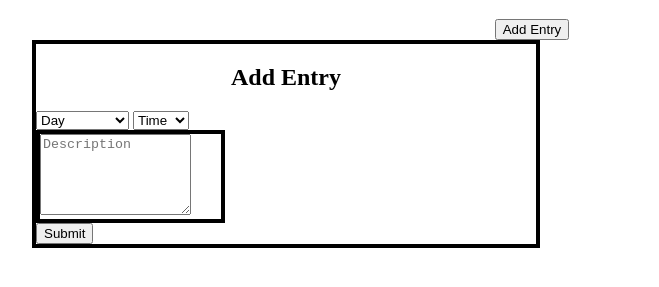
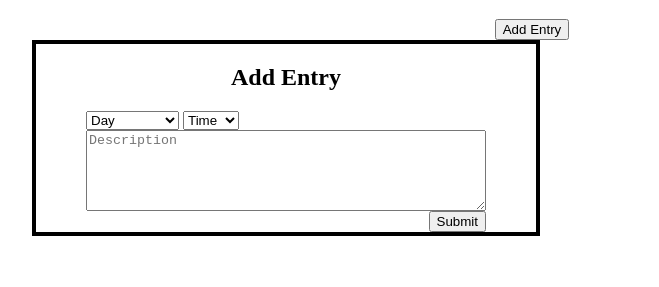
Before and after one commit to 16hsuisaac/week-planner, a plain HTML site: page index.html in a window 1280 px wide. Shown: the part 69-356 px from the top of the page, without its empty margins (108-767 px from the left). Drawn offline with Linux system fonts and the light colour scheme.

Commit message:
some funny comment

```diff
--- a/index.html
+++ b/index.html
@@ -24,9 +24,11 @@
           <h2>Add Entry</h2>
       </div>
 
-      <form>
-        <div class="row">
-          <div class="dropDown">
+      <form class="row justify-center">
+        <div class="modal-width ">
+
+          <div class="row  justify-center">
+            <div class="dropDown column-full">
               <label>
                 <select name="Days of the Week">
                   <option disabled selected>Day</option>
@@ -71,16 +73,14 @@
             </div>
           </div>
 
-        <div class="row">
-          <div class="text">
-            <label>
-              <textarea placeholder="Description" rows="5"></textarea>
-            </label>
-          </div>
+
+          <div class="row column-full justify-center">
+            <textarea placeholder="Description" class="column-full" rows="5"></textarea>
           </div>
 
-        <div class="row">
-          <div class="submit">
+
+
+          <div class="  submit column-full row flex-end">
             <button>Submit</button>
           </div>
         </div>
--- a/styles.css
+++ b/styles.css
@@ -36,10 +36,14 @@
   border: 4px solid black;
 }
 
-textarea {
+.modal-width {
   width: 80%;
 }
 
-.text {
+.border {
   border: 4px solid black;
 }
+
+.flex-end {
+  justify-content: flex-end;
+}
```
Lines whose indentation alone changed are shown as unchanged.
